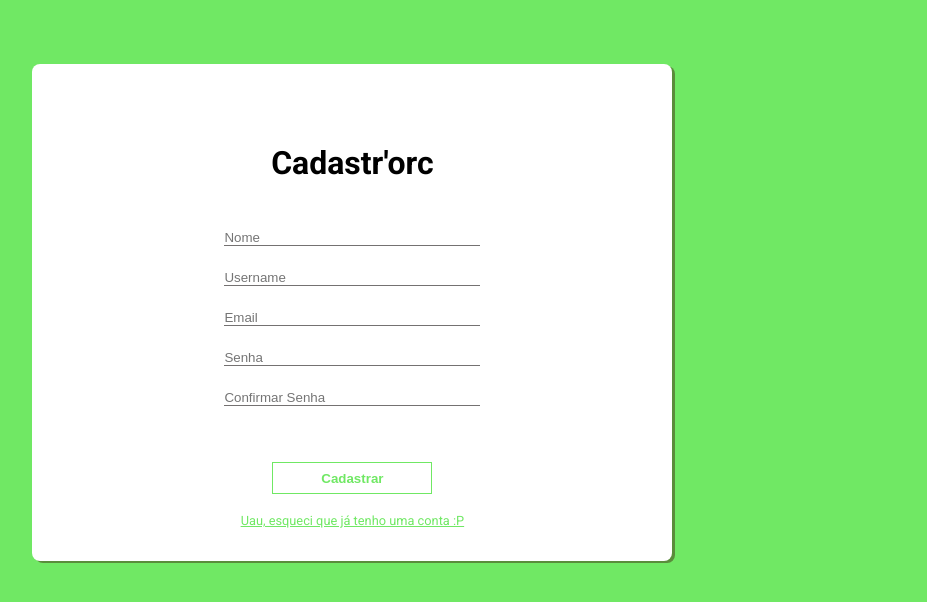
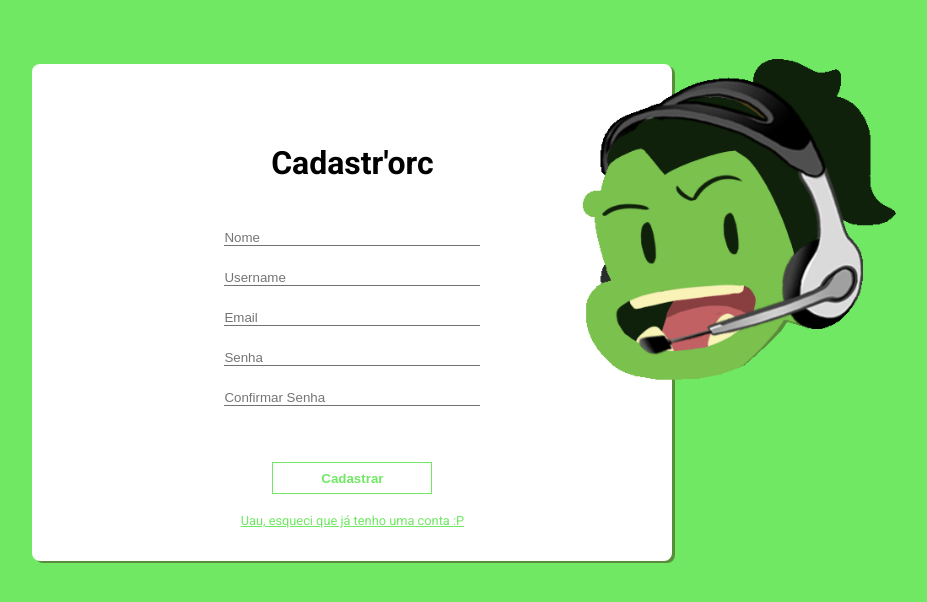
Before and after one commit to matix0/hackathonTime1, a React (Create React App) app in the folder app/: page / in a window 1280 px wide. Shown: the top 602 px of the page, without its empty margins (262-1189 px from the left). Built offline with nearby package versions, Linux system fonts and the light colour scheme.

Commit message:
add image of orc with headse.

```diff
--- a/app/src/pages/registerPage/index.tsx
+++ b/app/src/pages/registerPage/index.tsx
@@ -1,6 +1,7 @@
 import { RegisterBox } from '../../components/registerBox'
 import { useCallback, useEffect, useState } from 'react'
 import { getUser, postUser } from '../../services/users'
+import orcSom from '../../assets/orcsom2.png'
 import './style.css'
 
 
@@ -30,6 +31,9 @@ export function RegisterPage(){
 
         // main div
         <div className='content'>
+            <div className="Orcheadset" >
+                <img src={orcSom} alt="orc com headset" />
+            </div>
 
             {/* exported component box */}
             <RegisterBox>
--- a/app/src/pages/registerPage/style.css
+++ b/app/src/pages/registerPage/style.css
@@ -1,5 +1,4 @@
 /* styling of part of the entire screen */
-
 *{
     margin: 0;
     padding: 0;
@@ -84,3 +83,14 @@ a{
     font-size: 0.8rem;
     color: #70E864;
 }
+
+.Orcheadset {
+    position: absolute;
+    top: 0px;
+    right: 0px;
+}
+
+.Orcheadset img{
+    width: 40vw;
+    padding-right: 5rem;
+}
```
